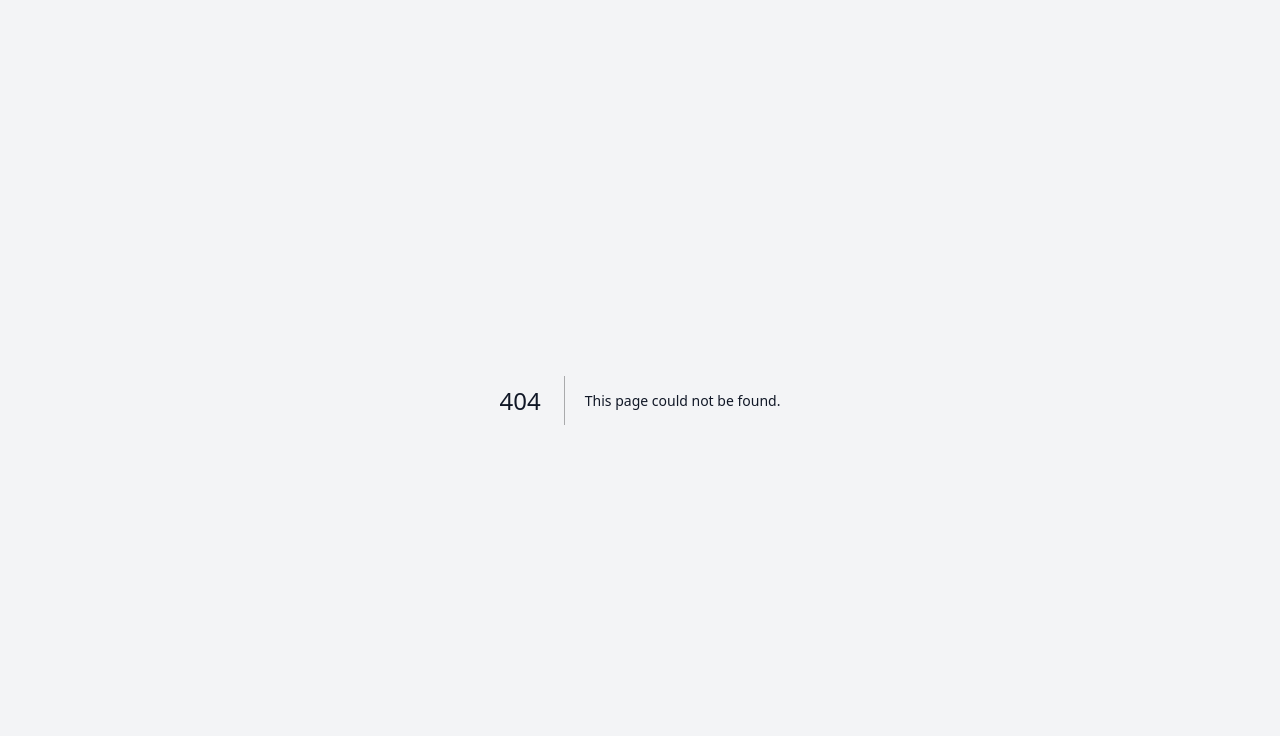
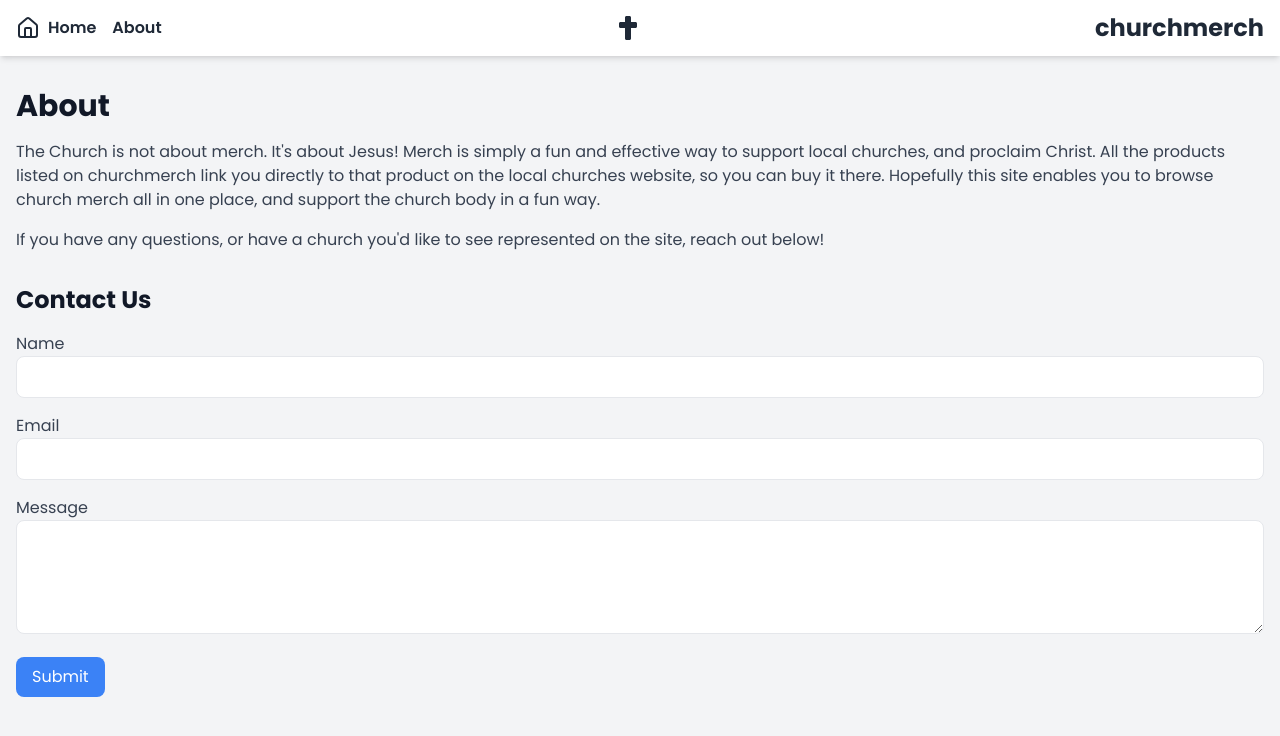
Before and after one commit to garrettbollenbacher/churchmerch, a Next.js app in the folder frontend/: page /about in a window 1280 px wide. Before the commit this address had no page. Shown: the top 736 px of the page. Built offline with nearby package versions, Linux system fonts and the light colour scheme.

Commit message:
Added about page

```diff
--- a/frontend/package.json
+++ b/frontend/package.json
@@ -6,6 +6,7 @@
     "postcss": "^8.4.0",
     "react": "^18.2.0",
     "react-dom": "^18.2.0",
+    "react-icons": "^5.4.0",
     "react-router-dom": "^7.1.1",
     "tailwindcss": "^3.3.0"
   },
--- /dev/null
+++ b/frontend/src/app/about/page.tsx
@@ -0,0 +1,91 @@
+"use client";
+
+import { useState } from "react";
+import { Navbar } from "../../components/Navbar"; // Adjust the import path as needed
+
+export default function About() {
+  const [name, setName] = useState("");
+  const [email, setEmail] = useState("");
+  const [message, setMessage] = useState("");
+
+  const handleSubmit = (e: React.FormEvent) => {
+    e.preventDefault();
+    // Handle form submission logic here
+    console.log("Form submitted:", { name, email, message });
+    // Reset form fields
+    setName("");
+    setEmail("");
+    setMessage("");
+  };
+
+  return (
+    <div className="min-h-screen bg-gray-100">
+      <Navbar />
+      <div className="container mx-auto px-4 py-8">
+        <h1 className="text-3xl font-bold mb-4">About</h1>
+        <p className="text-gray-700 mb-4">
+          The Church is not about merch. It's about Jesus! Merch is simply a fun
+          and effective way to support local churches, and proclaim Christ. All
+          the products listed on churchmerch link you directly to that product
+          on the local churches website, so you can buy it there. Hopefully this
+          site enables you to browse church merch all in one place, and support
+          the church body in a fun way.
+        </p>
+        <p className="text-gray-700">
+          If you have any questions, or have a church you'd like to see
+          represented on the site, reach out below!
+        </p>
+        <div className="mt-8">
+          <h2 className="text-2xl font-bold mb-4">Contact Us</h2>
+          <form onSubmit={handleSubmit} className="space-y-4">
+            <div>
+              <label htmlFor="name" className="block text-gray-700">
+                Name
+              </label>
+              <input
+                type="text"
+                id="name"
+                value={name}
+                onChange={(e) => setName(e.target.value)}
+                className="w-full px-4 py-2 border rounded-lg focus:outline-none focus:ring-2 focus:ring-blue-500"
+                required
+              />
+            </div>
+            <div>
+              <label htmlFor="email" className="block text-gray-700">
+                Email
+              </label>
+              <input
+                type="email"
+                id="email"
+                value={email}
+                onChange={(e) => setEmail(e.target.value)}
+                className="w-full px-4 py-2 border rounded-lg focus:outline-none focus:ring-2 focus:ring-blue-500"
+                required
+              />
+            </div>
+            <div>
+              <label htmlFor="message" className="block text-gray-700">
+                Message
+              </label>
+              <textarea
+                id="message"
+                value={message}
+                onChange={(e) => setMessage(e.target.value)}
+                className="w-full px-4 py-2 border rounded-lg focus:outline-none focus:ring-2 focus:ring-blue-500"
+                rows={4}
+                required
+              ></textarea>
+            </div>
+            <button
+              type="submit"
+              className="px-4 py-2 bg-blue-500 text-white rounded-lg hover:bg-blue-600 transition-colors"
+            >
+              Submit
+            </button>
+          </form>
+        </div>
+      </div>
+    </div>
+  );
+}
--- a/frontend/src/components/Navbar.tsx
+++ b/frontend/src/components/Navbar.tsx
@@ -1,16 +1,28 @@
 import Link from "next/link";
 import { Home } from "lucide-react";
+import { FaCross } from "react-icons/fa";
 
 export const Navbar: React.FC = () => {
   return (
     <nav className="bg-white shadow-md">
       <div className="container mx-auto px-4 py-3 flex justify-between items-center">
-        <Link
-          href="/"
-          className="flex items-center space-x-2 text-gray-800 hover:text-gray-600 transition-colors"
-        >
-          <Home size={24} />
-          <span className="font-semibold">Home</span>
+        <div className="flex space-x-4">
+          <Link href="/" passHref legacyBehavior>
+            <a className="flex items-center space-x-2 text-gray-800 hover:text-gray-600 transition-colors">
+              <Home size={24} />
+              <span className="font-semibold">Home</span>
+            </a>
+          </Link>
+          <Link href="/about" passHref legacyBehavior>
+            <a className="flex items-center space-x-2 text-gray-800 hover:text-gray-600 transition-colors">
+              <span className="font-semibold">About</span>
+            </a>
+          </Link>
+        </div>
+        <Link href="/" passHref legacyBehavior>
+          <a className="text-gray-800 hover:text-gray-600 transition-colors">
+            <FaCross size={24} />
+          </a>
         </Link>
         <h1 className="text-2xl font-bold text-gray-800">churchmerch</h1>
       </div>
```
Also changed, not shown: 1 other file (tests, documents, lock files or other folders).
